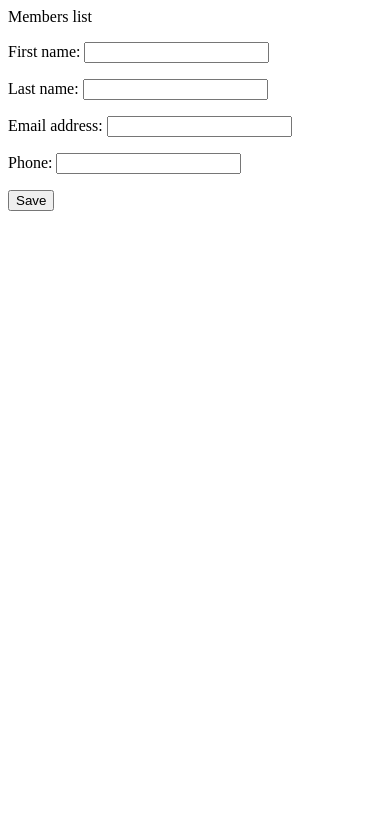
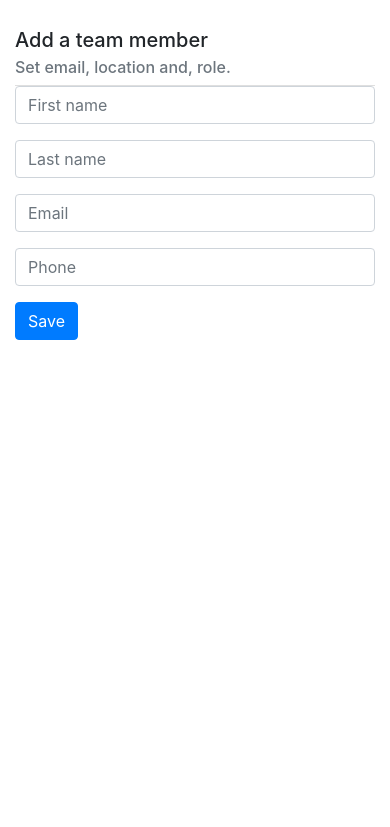
Before and after one commit to sadjadtavakoli/instawork, a Django app: page /members/new in a window 390 px wide. Shown: the top 827 px of the page. Run offline with Django 4.2, Linux system fonts and the light colour scheme.

Commit message:
UI initial version + cleaner HTMLs + set add and edit members form

```diff
--- /dev/null
+++ b/members/forms.py
@@ -0,0 +1,15 @@
+from django import forms
+
+from members.models import Member
+
+
+class AddMemberForm(forms.ModelForm):
+    class Meta:
+        model = Member
+        fields = ['first_name', 'last_name', 'email', 'phone']
+        widgets = {
+            'first_name': forms.TextInput(attrs={'placeholder': 'First name'}),
+            'last_name': forms.TextInput(attrs={'placeholder': 'Last name'}),
+            'phone': forms.TextInput(attrs={'placeholder': 'Phone'}),
+            'email': forms.EmailInput(attrs={'placeholder': 'Email'})
+        }
--- /dev/null
+++ b/members/static/members/css/base.css
@@ -0,0 +1,62 @@
+.container {
+    max-width: 100%;
+}
+
+@media (min-width: 992px) {
+    .container {
+        -ms-flex: 0 0 50%;
+        flex: 0 0 50%;
+        max-width: 50%;
+    }
+}
+
+.text-dark-gray {
+    color: #494d50;
+}
+
+.error_message {
+    width: 100%;
+    margin-top: .25rem;
+    font-size: 80%;
+    color: #dc3545;
+}
+
+.page-header {
+    padding: 1.75rem 1.25rem 0 0;
+    margin-bottom: 0;
+    /*background-color: rgba(0,0,0,.03);*/
+    border-bottom: 1px solid rgba(0, 0, 0, .125);
+}
+
+.page-title {
+    margin-bottom: .75rem;
+}
+
+.page-subtitle {
+    margin-top: -.375em;
+}
+
+.img-container {
+    -ms-flex: 0 0 16.666667%;
+    flex: 0 0 16.666667%;
+    max-width: 16.666667%;
+    padding-right: 0;
+    align-self: center;
+
+}
+
+@media (min-width: 768px) {
+    .img-container {
+        padding-right: 15px;
+    }
+}
+
+.col-md-10 {
+    -ms-flex: 0 0 83.333333%;
+    flex: 0 0 83.333333%;
+    max-width: 83.333333%;
+}
+
+.row {
+    margin-left: 0;
+}
--- /dev/null
+++ b/members/static/members/js/member_form_script.js
@@ -0,0 +1,6 @@
+$(document).ready(function () {
+    $('input').on('input', function () {
+        console.log($(this).siblings('.error_message'))
+        $(this).siblings('.error_message').css('display', 'none')
+    })
+})
--- /dev/null
+++ b/members/templates/members/__base.html
@@ -0,0 +1,29 @@
+<!DOCTYPE html>
+{% load static %}
+
+<html lang="en">
+<head>
+        <link rel="stylesheet" href="https://cdn.jsdelivr.net/npm/bootstrap@4.3.1/dist/css/bootstrap.min.css"
+              integrity="sha384-ggOyR0iXCbMQv3Xipma34MD+dH/1fQ784/j6cY/iJTQUOhcWr7x9JvoRxT2MZw1T"
+              crossorigin="anonymous">
+        <link rel="stylesheet" href="{% static 'members/css/base.css' %}?version=5">
+    <title>{% block head %}{% endblock %}</title>
+</head>
+
+<body>
+<div class="container">
+    <div class="page-header">
+        <h5 class="page-title">{% block title %}{% endblock %}</h5>
+        <h6 class="page-subtitle text-muted">{% block subtitle %}{% endblock %}</h6>
+    </div>
+    {% block content %}
+    {% endblock %}
+</div>
+{% block js %}
+    <script src="https://code.jquery.com/jquery-3.3.1.slim.min.js" type="text/javascript"
+            integrity="sha384-q8i/X+965DzO0rT7abK41JStQIAqVgRVzpbzo5smXKp4YfRvH+8abtTE1Pi6jizo"
+            crossorigin="anonymous"></script>
+{% endblock %}
+
+</body>
+</html>
--- /dev/null
+++ b/members/templates/members/add_member.html
@@ -0,0 +1,21 @@
+{% extends 'members/__base.html' %}
+{% load static %}
+{% block head %}
+    Add Member
+{% endblock %}
+{% block title %}
+    Add a team member
+{% endblock %}
+
+{% block subtitle %}
+    Set email, location and, role.
+{% endblock %}
+
+{% block content %}
+    {% include 'members/member_info_form.html' %}
+{% endblock %}
+
+{% block js %}
+    {{ block.super }}
+    <script type="application/javascript" src={% static "members/js/member_form_script.js" %}></script>
+{% endblock %}
--- a/members/templates/members/edit_member.html
+++ b/members/templates/members/edit_member.html
@@ -1,10 +1,20 @@
+{% extends 'members/__base.html' %}
+{% block head %}
+    Edit Member
+{% endblock %}
 {% block title %}
-    Members list
+    Edit team member
+{% endblock %}
+
+{% block subtitle %}
+    Edit contact info, location, and role.
 {% endblock %}
 
 {% block content %}
-    <form method="post">{% csrf_token %}
-        {{ form.as_p }}
-        <input type="submit" value="Save">
-    </form>
+    {% include 'members/member_info_form.html' with deletable=True %}
 {% endblock %}
+
+{% block js %}
+    {{ block.super }}
+    <script type="application/javascript" src="../../static/members/js/member_form_script.js"></script>
+{% endblock %}
--- /dev/null
+++ b/members/templates/members/form_field.html
@@ -0,0 +1,11 @@
+{% load addClass %}
+<div class="form-group  position-relative">
+    {{ field|addClass:'form-control' }}
+    {% if field.errors %}
+        <div class="error_message">
+            {% for error in field.errors %}
+                {{ error }}
+            {% endfor %}
+        </div>
+    {% endif %}
+</div>
--- /dev/null
+++ b/members/templates/members/member_info_form.html
@@ -0,0 +1,17 @@
+{% load addClass %}
+{% load static %}
+
+{% block content %}
+    <form method="post" class="needs-validation" novalidate>{% csrf_token %}
+        {% include 'members/form_field.html' with field=form.first_name %}
+        {% include 'members/form_field.html' with field=form.last_name %}
+        {% include 'members/form_field.html' with field=form.email %}
+        {% include 'members/form_field.html' with field=form.phone %}
+        <div class="btn-group mr-2" role="group">
+            {#            {% if deletable %}#}
+            {#                <button type="submit" class="btn btn-outline-danger">Delete</button>#}
+            {#            {% endif %}#}
+            <button type="submit" class="btn btn-primary right">Save</button>
+        </div>
+    </form>
+{% endblock %}
--- /dev/null
+++ b/members/templatetags/addClass.py
@@ -0,0 +1,8 @@
+from django import template
+
+register = template.Library()
+
+
+@register.filter(name='addClass')
+def addClass(value, arg):
+    return value.as_widget(attrs={'class': arg})
--- a/members/urls.py
+++ b/members/urls.py
@@ -1,12 +1,11 @@
 from django.urls import path
 
-from members.views import MemberListView, MemberDetailView, UpdateMemberView, CreateMemberView
+from members.views import MemberListView, UpdateMemberView, CreateMemberView
 
 app_name = 'members'
 
 urlpatterns = [
     path('', MemberListView.as_view(), name='list'),
     path('new', CreateMemberView.as_view(), name='new'),
-    path('<int:pk>', MemberDetailView.as_view(), name='detail'),
     path('<int:pk>/edit', UpdateMemberView.as_view(), name='edit'),
 ]
--- a/members/views.py
+++ b/members/views.py
@@ -1,7 +1,8 @@
 # Create your views here.
 from django.urls import reverse
-from django.views.generic import ListView, DetailView, UpdateView, CreateView
+from django.views.generic import ListView, UpdateView, CreateView
 
+from members.forms import AddMemberForm
 from members.models import Member
 
 
@@ -15,19 +16,17 @@
 
 class CreateMemberView(CreateView):
     model = Member
-    template_name = 'members/edit_member.html'
-    fields = ['first_name', 'last_name', 'email', 'phone']
+    template_name = 'members/add_member.html'
+    form_class = AddMemberForm
 
     def get_success_url(self):
         return reverse('members:list')
 
 
-class MemberDetailView(DetailView):
-    model = Member
-    template_name = 'members/member_details.html'
-
-
 class UpdateMemberView(UpdateView):
     model = Member
     template_name = 'members/edit_member.html'
-    fields = ['first_name', 'last_name', 'email', 'phone']
+    form_class = AddMemberForm
+
+    def get_success_url(self):
+        return reverse('members:list')
--- /dev/null
+++ b/requirements.txt
@@ -0,0 +1,6 @@
+asgiref==3.5.2
+backports.zoneinfo==0.2.1
+Django==4.0.6
+djangorestframework==3.13.1
+pytz==2022.1
+sqlparse==0.4.2
```
Also changed, not shown: instawork/settings.py (+6 -3 lines), instawork/templates/instawork/base.html (deleted, +0 -10 lines), members/templates/members/member_details.html (deleted, +0 -7 lines), members/templates/members/member_list.html (+28 -2 lines).
